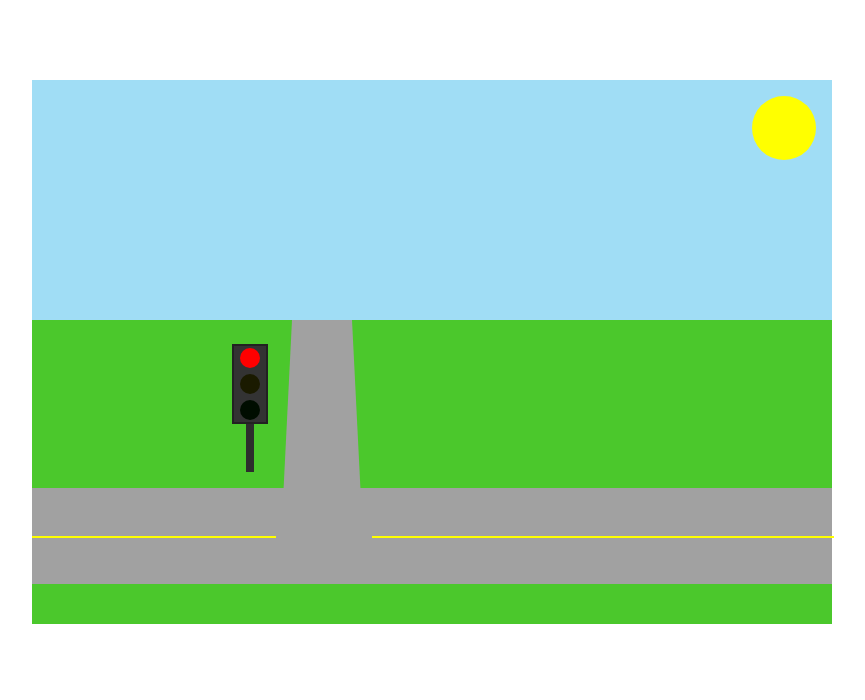
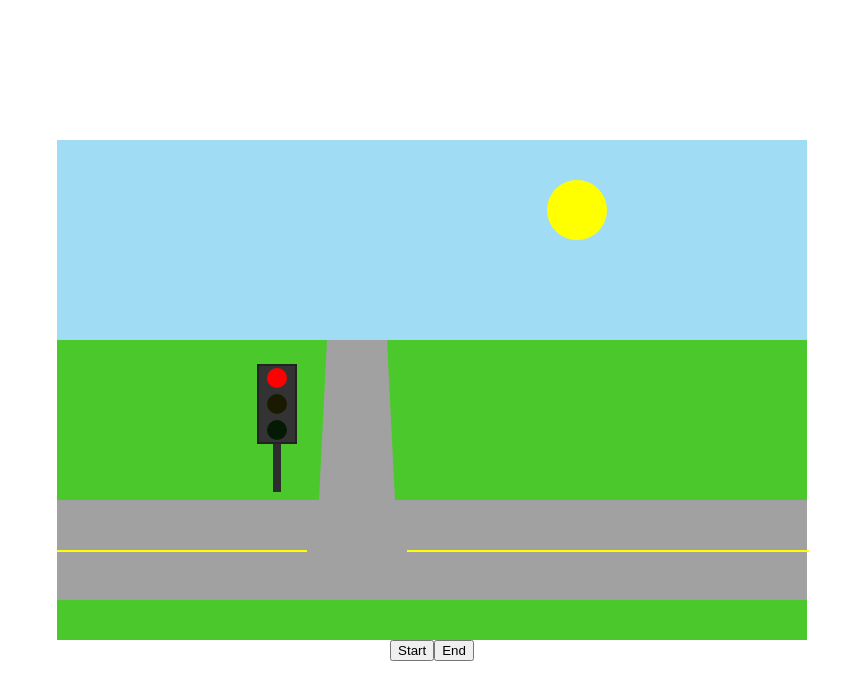
Before and after one commit to VietnameseCoffee/traffic-light, a website built with webpack: page src/index.html in a window 1280 px wide. Shown: the whole page, without its empty margins (208-1073 px from the left). Built offline with nearby package versions, Linux system fonts and the light colour scheme; a small style sheet from the web is missing.

Commit message:
Update dimensions, add game class

```diff
--- a/src/index.html
+++ b/src/index.html
@@ -26,6 +26,7 @@
             </div>
             </div>
         </div>
+        <div id="buttons"></div>
     </div>
 </body>
 </html>
--- a/src/index.ts
+++ b/src/index.ts
@@ -1,23 +1,21 @@
 const s = require("./styles/styles.css");
 
-import type { Style } from "./js/base-element";
-import Backdrop from "./js/backdrop";
+import Game from "./js/game";
 import TrafficLight from "./js/traffic_light";
 
-console.log("hello type");
+const app = document.getElementById("app");
 
-new Backdrop();
+const game = new Game(app);
 
+const buttons = document.getElementById("buttons");
 const root = document.querySelector(".pole") as HTMLElement;
-const light = new TrafficLight(root);
-light.append();
 
-// const startButton = document.createElement("button");
-// startButton.onclick = () => light.startCycle();
-// startButton.innerText = "Start";
+const startButton = document.createElement("button");
+startButton.onclick = () => game.trafficLight.startCycle();
+startButton.innerText = "Start";
 
-// const endButton = document.createElement("button");
-// endButton.onclick = () => light.stopCycle();
-// endButton.innerText = "End";
-// root.append(startButton);
-// root.append(endButton);
+const endButton = document.createElement("button");
+endButton.onclick = () => game.trafficLight.stopCycle();
+endButton.innerText = "End";
+buttons.append(startButton);
+buttons.append(endButton);
--- /dev/null
+++ b/src/js/game.ts
@@ -0,0 +1,25 @@
+import Background from "./background";
+import BaseElement from "./base-element";
+import TrafficLight from "./traffic_light";
+
+class Game extends BaseElement {
+  cars: string[];
+  junctionLeft: number;
+  junctionRight: number;
+  trafficLight: TrafficLight;
+
+  constructor(app: HTMLElement) {
+    super();
+    const junction = app.querySelector(".intersection") as HTMLElement;
+    const pole = app.querySelector(".pole") as HTMLElement;
+
+    this.trafficLight = new TrafficLight(pole);
+    this.trafficLight.append();
+
+    this.cars = [];
+    this.junctionLeft = junction.offsetLeft;
+    this.junctionRight = junction.offsetLeft + junction.clientWidth;
+  }
+}
+
+export default Game;
--- a/src/js/traffic_light.ts
+++ b/src/js/traffic_light.ts
@@ -1,22 +1,29 @@
 import BaseElement from "./base-element";
 
+type light = "red" | "yellow" | "green";
+
+type colorMap = {
+  green: string;
+  red: string;
+  yellow: string;
+};
 class TrafficLight extends BaseElement {
   parent: HTMLElement;
   dom: HTMLElement;
-  colors: Array<string>;
-  light: number;
+  colors: Array<light>;
+  currLight: number;
   cycle?: ReturnType<typeof setTimeout>;
 
   constructor(parent: HTMLElement) {
     super();
-    const initLights = ["red", "yellow", "green"];
+    const initLights: light[] = ["red", "yellow", "green"];
     this.parent = parent;
-    this.dom = this.buildLight(initLights);
+    this.dom = this.#buildLight(initLights);
     this.colors = initLights;
-    this.light = 0;
+    this.currLight = 0;
 
     const activeLight = this.dom.querySelector(
-      `#${this.colors[this.light]}`
+      `#${this.colors[this.currLight]}`
     ) as HTMLElement;
     this.addStyle(activeLight, {
       filter: "brightness(1)",
@@ -28,11 +35,12 @@ class TrafficLight extends BaseElement {
   }
 
   change(): void {
-    this.light = (this.light + (this.colors.length - 1)) % this.colors.length;
+    this.currLight =
+      (this.currLight + (this.colors.length - 1)) % this.colors.length;
 
     this.colors.forEach((color, i) => {
       const light = this.getLight(color);
-      const filter = i === this.light ? "brightness(1)" : "brightness(0.1)";
+      const filter = i === this.currLight ? "brightness(1)" : "brightness(0.1)";
       this.addStyle(light, { filter });
     });
   }
@@ -42,7 +50,7 @@ class TrafficLight extends BaseElement {
   }
 
   startCycle(): void {
-    this.light = 0;
+    this.currLight = 0;
     this.cycle = setTimeout(() => {
       this.change();
       this.cycle = setTimeout(() => {
@@ -55,7 +63,11 @@ class TrafficLight extends BaseElement {
     }, 4000);
   }
 
-  stopCycle() {
+  getState(): light {
+    return this.colors[this.currLight];
+  }
+
+  stopCycle(): void {
     clearTimeout(this.cycle);
   }
 
@@ -63,34 +75,40 @@ class TrafficLight extends BaseElement {
    * PRIVATE
    */
 
-  buildLight(initLights: Array<string>) {
+  #buildLight(initLights: Array<string>) {
     const trafficLight = document.createElement("div");
     this.addStyle(trafficLight, {
       backgroundColor: "#333333",
-      border: "0.125rem solid #222222",
-      width: "2rem",
-      height: "4.5rem",
-      padding: "0.125rem 0",
+      border: "2px solid #222222",
+      width: "36px",
+      height: "72px",
+      padding: "2px 0",
       display: "flex",
       flexDirection: "column",
       justifyContent: "space-between",
       alignItems: "center",
     });
 
-    const lights = initLights.map((color) => {
+    const colorMap: colorMap = {
+      green: "#30ff30",
+      red: "red",
+      yellow: "yellow",
+    };
+
+    const lights = initLights.map((color: light) => {
       const light = document.createElement("div");
       const fill = document.createElement("div");
       this.addStyle(light, {
         borderRadius: "100%",
-        height: "1.25rem",
-        width: "1.25rem",
+        height: "20px",
+        width: "20px",
       });
       this.addStyle(fill, {
-        backgroundColor: color,
+        backgroundColor: colorMap[color],
         borderRadius: "100%",
-        height: "1.25rem",
+        height: "20px",
         filter: "brightness(0.1)",
-        width: "1.25rem",
+        width: "20px",
       });
       light.id = `${color}-light`;
       fill.id = color;
--- a/src/styles/styles.css
+++ b/src/styles/styles.css
@@ -22,42 +22,43 @@ body {
 }
 
 #app {
-  height: 40rem;
-  width: 50rem;
+  height: 500px;
+  width: 750px;
 }
 
 #backdrop {
-  height: 34rem;
-  width: 50rem;
+  position: relative;
+  height: 500px;
+  width: 750px;
 }
 
 .sky {
   background-color: var(--sky);
-  height: 15rem;
+  height: 200px;
   width: 100%;
 }
 
 .ground {
   position: relative;
   background-color: var(--ground);
-  height: 19rem;
+  height: 300px;
   width: 100%;
   z-index: 2;
 }
 
 .road-h {
   position: absolute;
-  bottom: 2.5rem;
+  bottom: 40px;
   background-color: var(--road);
   width: 100%;
-  height: 6rem;
+  height: 100px;
 }
 
 .road-v {
   position: absolute;
-  left: 15rem;
-  height: 16rem;
-  width: 6rem;
+  left: 250px;
+  height: 200px;
+  width: 100px;
   fill: var(--road);
 }
 
@@ -76,18 +77,18 @@ body {
 }
 
 .intersection {
-  height: 6rem;
-  width: 6rem;
+  height: 100px;
+  width: 100px;
   background-color: var(--road);
   position: absolute;
-  bottom: 2.5rem;
-  left: 15.25rem;
+  bottom: 40px;
+  left: 250px;
 }
 
 .pole-bottom {
-  width: 0.5rem;
+  width: 8px;
   background-color: var(--dark);
-  height: 3rem;
+  height: 48px;
 }
 
 .pole-container {
@@ -95,16 +96,16 @@ body {
   flex-direction: column;
   align-items: center;
   position: absolute;
-  top: 1.5rem;
-  left: 12.5rem;
+  top: 24px;
+  left: 200px;
 }
 
 .sun {
-  width: 4rem;
-  height: 4rem;
+  width: 60px;
+  height: 60px;
   background-color: var(--divider);
   border-radius: 50%;
   position: absolute;
-  top: 6rem;
-  right: 16rem;
+  top: 40px;
+  right: 200px;
 }
```
Also changed, not shown: src/js/backdrop.ts (deleted, +0 -7 lines).
